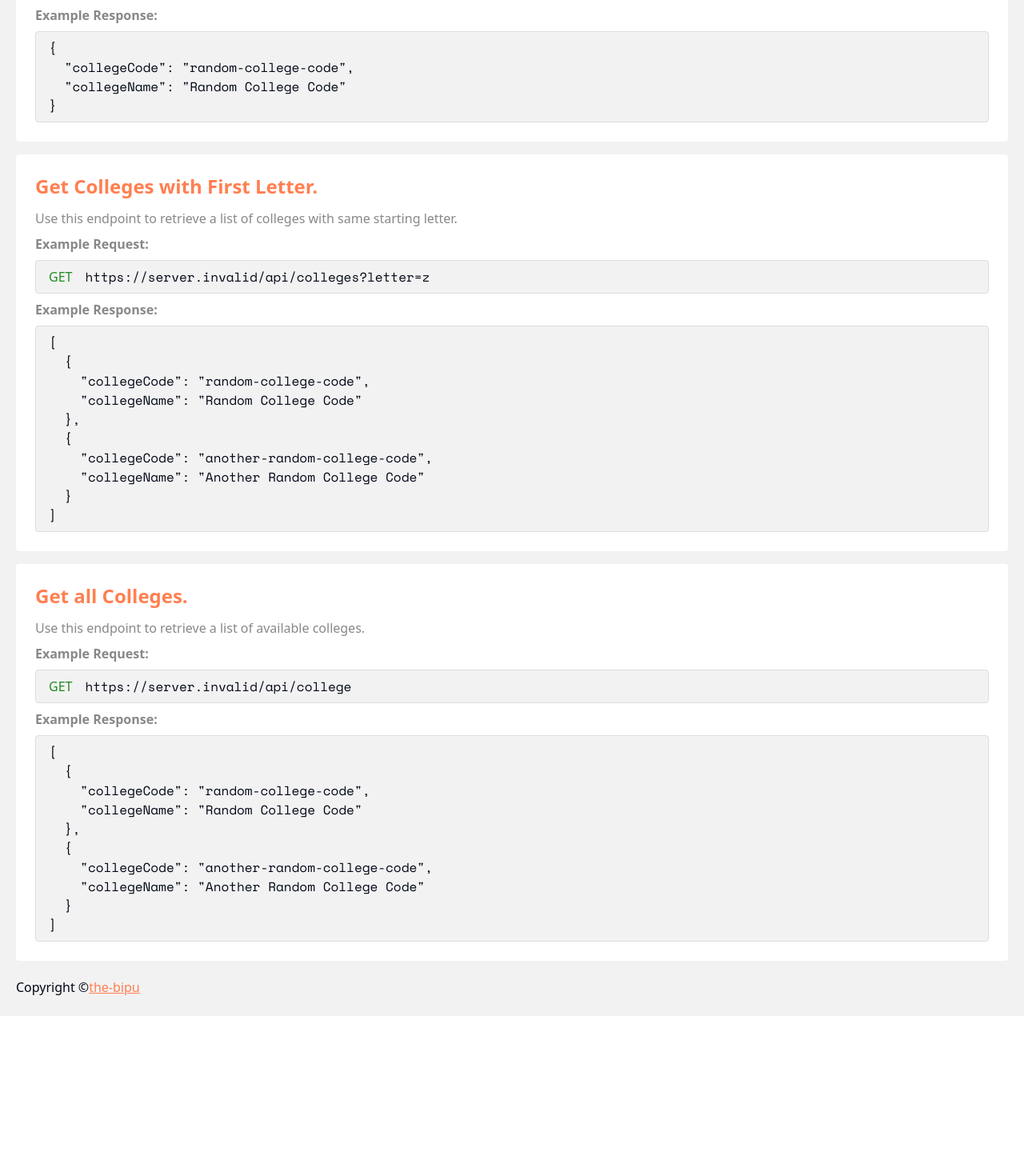
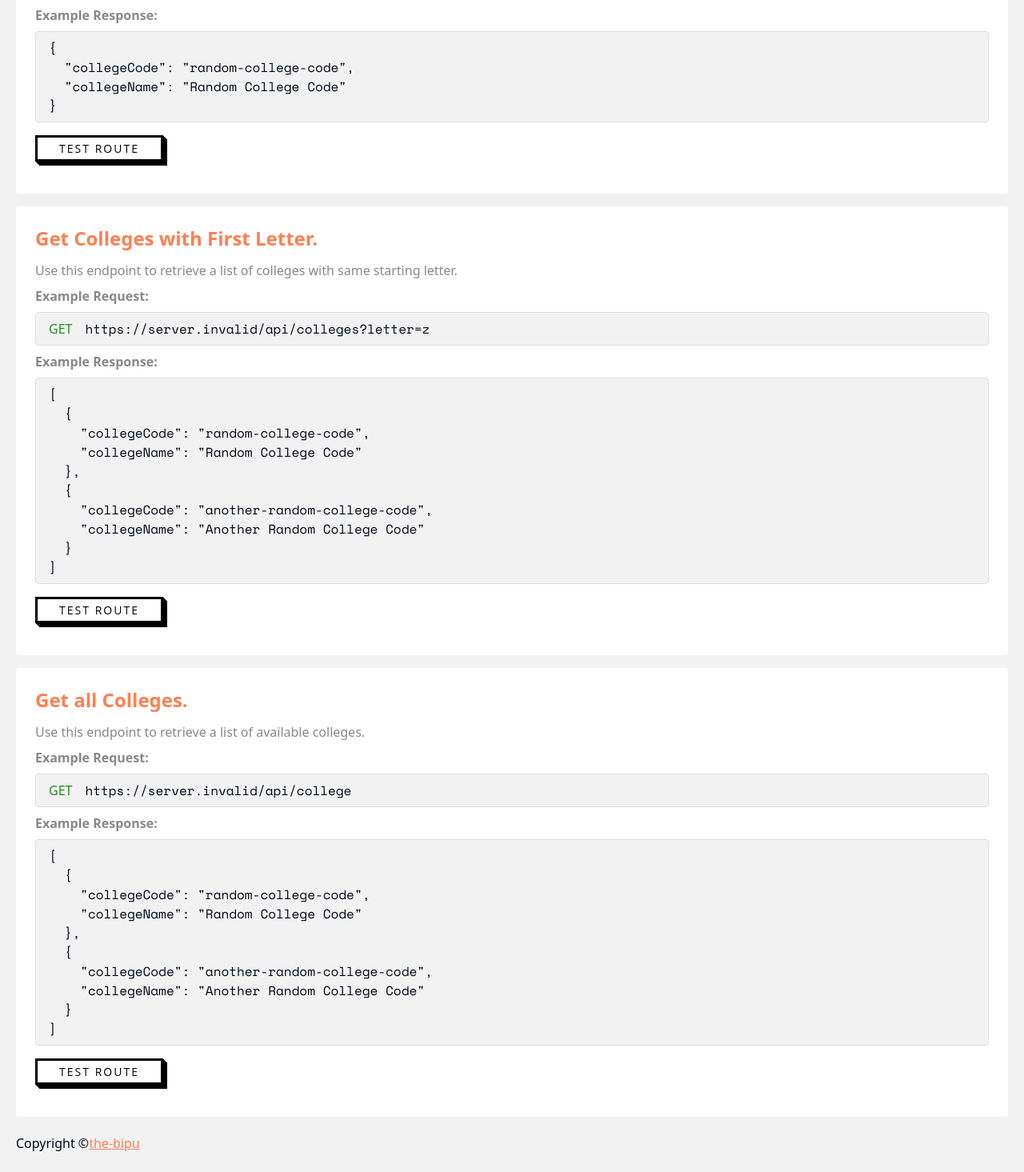
Before and after one commit to the-bipu/college-api-nextjs, a Next.js app: page / in a window 1280 px wide. Shown: the part 279-1744 px from the top of the page at 80% size. Before the commit the page ends 1549 px from the top, so only its background shows below. Built offline with nearby package versions, Linux system fonts and the light colour scheme; no server answers.

Commit message:
Update index.tsx

```diff
--- a/pages/index.tsx
+++ b/pages/index.tsx
@@ -1,8 +1,12 @@
 import Head from 'next/head';
 import Link from 'next/link';
-import React from 'react'
+import React, { useState } from 'react'
 
 const Index = () => {
+    const [randomResult, setRandomResult] = useState<any>(null);
+    const [letterResult, setLetterResult] = useState<any>(null);
+    const [allCollegesResult, setAllCollegesResult] = useState<any>(null);
+    const [loading, setLoading] = useState({ random: false, letter: false, all: false });
 
     const college = {
         collegeCode: "random-college-code",
@@ -19,6 +23,45 @@ const Index = () => {
             collegeName: "Another Random College Code",
         }
     ];
+
+    const testRandomRoute = async () => {
+        setLoading({ ...loading, random: true });
+        try {
+            const res = await fetch('/api/random');
+            const data = await res.json();
+            setRandomResult(data);
+        } catch (error) {
+            setRandomResult({ error: 'Failed to fetch data' });
+        } finally {
+            setLoading({ ...loading, random: false });
+        }
+    };
+
+    const testLetterRoute = async () => {
+        setLoading({ ...loading, letter: true });
+        try {
+            const res = await fetch('/api/colleges?letter=z');
+            const data = await res.json();
+            setLetterResult(data);
+        } catch (error) {
+            setLetterResult({ error: 'Failed to fetch data' });
+        } finally {
+            setLoading({ ...loading, letter: false });
+        }
+    };
+
+    const testAllCollegesRoute = async () => {
+        setLoading({ ...loading, all: true });
+        try {
+            const res = await fetch('/api/college');
+            const data = await res.json();
+            setAllCollegesResult(data);
+        } catch (error) {
+            setAllCollegesResult({ error: 'Failed to fetch data' });
+        } finally {
+            setLoading({ ...loading, all: false });
+        }
+    };
 
     return (
         <React.Fragment>
@@ -54,6 +97,7 @@ const Index = () => {
                         <p className="text-lg">Welcome to the College API by the-bipu. Here we've tried to list all the colleges of India with this API.</p>
                     </div>
 
+                    {/* Random College Endpoint */}
                     <div className="flex flex-col bg-[#fff] p-6 rounded">
                         <h3 className="text-[#ff7f50] text-2xl font-bold mb-3">Get a Random College.</h3>
                         <p className="text-[#888] mb-2">
@@ -71,8 +115,24 @@ const Index = () => {
                         <pre className="bg-[#f2f2f2] rounded px-4 py-2 border border-[#ddd] flex flex-row gap-4 space-mono">
                             {JSON.stringify(college, null, 2)}
                         </pre>
+                        <div className='w-auto flex flex-col gap-2'>
+                            <button
+                                className="w-40 my-4 text-sm button-56"
+                                role="button"
+                                onClick={testRandomRoute}
+                                disabled={loading.random}
+                            >
+                                {loading.random ? 'Loading...' : 'Test Route'}
+                            </button>
+                            {randomResult && (
+                                <pre className="bg-[#f2f2f2] rounded px-4 py-2 border border-[#ddd] space-mono max-h-96 overflow-auto">
+                                    {JSON.stringify(randomResult, null, 2)}
+                                </pre>
+                            )}
+                        </div>
                     </div>
 
+                    {/* Letter Filter Endpoint */}
                     <div className="flex flex-col bg-[#fff] p-6 rounded">
                         <h3 className="text-[#ff7f50] text-2xl font-bold mb-3">Get Colleges with First Letter.</h3>
                         <p className="text-[#888] mb-2">
@@ -90,8 +150,24 @@ const Index = () => {
                         <pre className="bg-[#f2f2f2] rounded px-4 py-2 border border-[#ddd] flex flex-row gap-4 space-mono">
                             {JSON.stringify(collegeList, null, 2)}
                         </pre>
+                        <div className='w-auto flex flex-col gap-2'>
+                            <button
+                                className="w-40 my-4 text-sm button-56"
+                                role="button"
+                                onClick={testLetterRoute}
+                                disabled={loading.letter}
+                            >
+                                {loading.letter ? 'Loading...' : 'Test Route'}
+                            </button>
+                            {letterResult && (
+                                <pre className="bg-[#f2f2f2] rounded px-4 py-2 border border-[#ddd] space-mono max-h-96 overflow-auto">
+                                    {JSON.stringify(letterResult, null, 2)}
+                                </pre>
+                            )}
+                        </div>
                     </div>
 
+                    {/* All Colleges Endpoint */}
                     <div className="flex flex-col bg-[#fff] p-6 rounded">
                         <h3 className="text-[#ff7f50] text-2xl font-bold mb-3">Get all Colleges.</h3>
                         <p className="text-[#888] mb-2">
@@ -109,6 +185,21 @@ const Index = () => {
                         <pre className="bg-[#f2f2f2] rounded px-4 py-2 border border-[#ddd] flex flex-row gap-4 space-mono">
                             {JSON.stringify(collegeList, null, 2)}
                         </pre>
+                        <div className='w-auto flex flex-col gap-2'>
+                            <button
+                                className="w-40 my-4 text-sm button-56"
+                                role="button"
+                                onClick={testAllCollegesRoute}
+                                disabled={loading.all}
+                            >
+                                {loading.all ? 'Loading...' : 'Test Route'}
+                            </button>
+                            {allCollegesResult && (
+                                <pre className="bg-[#f2f2f2] rounded px-4 py-2 border border-[#ddd] space-mono max-h-96 overflow-auto">
+                                    {JSON.stringify(allCollegesResult, null, 2)}
+                                </pre>
+                            )}
+                        </div>
                     </div>
 
                     <div className='w-full h-auto flex flex-row items-center justify-between'>
```
